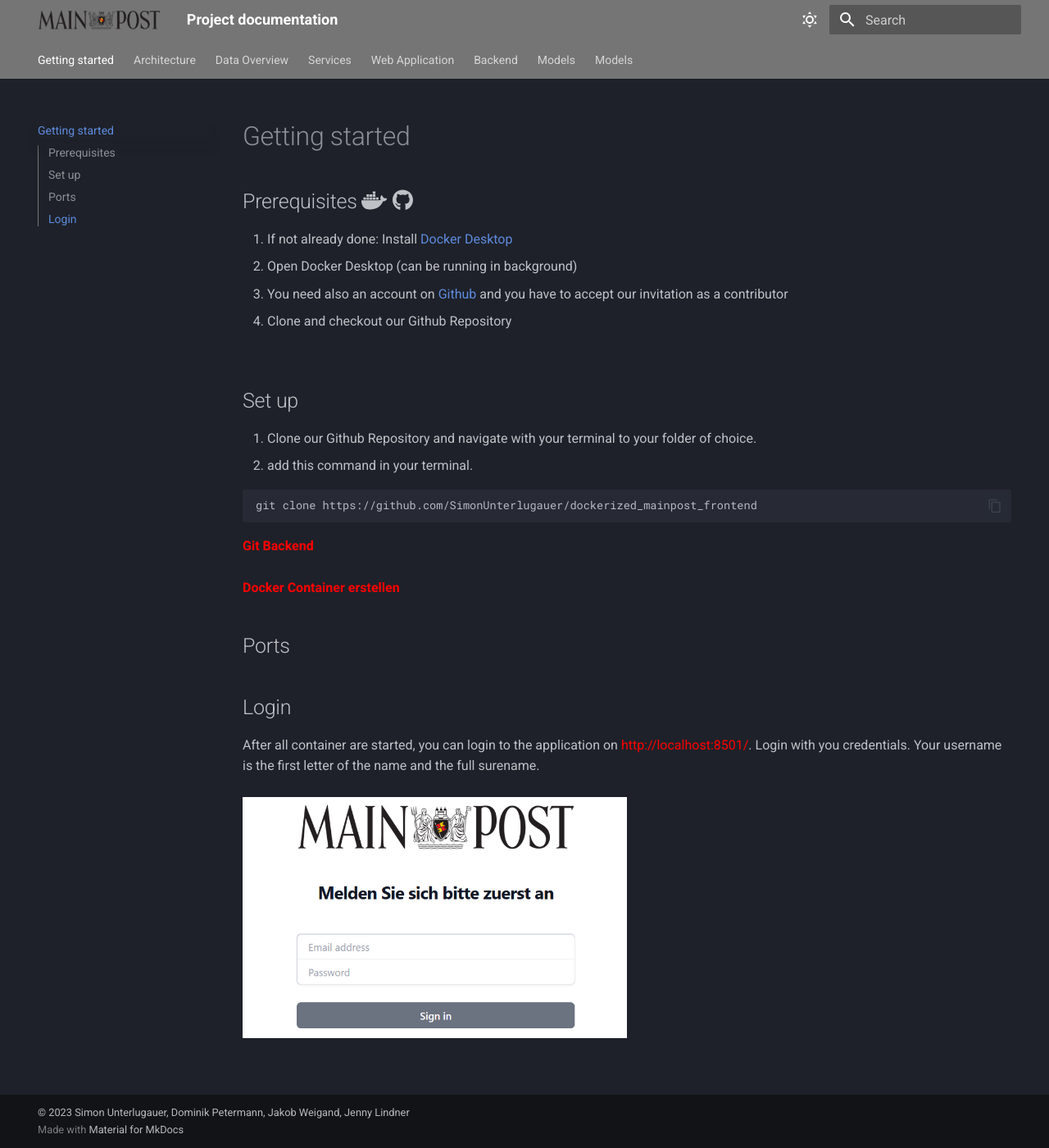
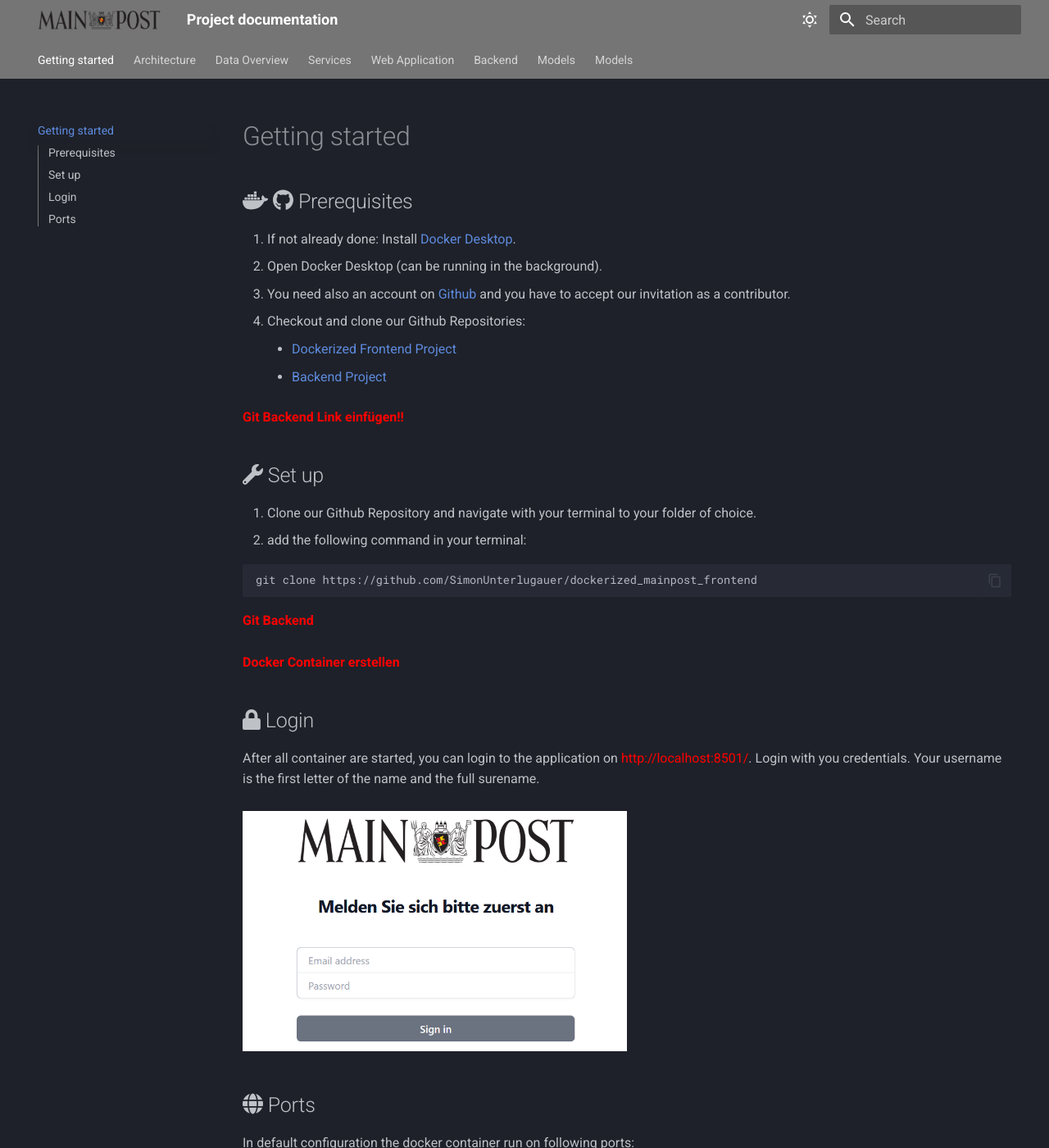
Before and after one commit to JennyLind7/mainpost-doc, an MkDocs documentation site: the page built from docs/projectSetup/setup.md, in a window 1280 px wide and 1400 px high. Shown: the whole window at 82% size. Built offline with MkDocs 1.6.1 and Material for MkDocs 9.7.7, drawn with Linux system fonts in a browser that asks for light colours; some of the changed text lies outside the part shown.

Commit message:
Getting started & Architecture Overview

````diff
--- a/docs/projectSetup/setup.md
+++ b/docs/projectSetup/setup.md
@@ -1,18 +1,21 @@
+## <i class="fab fa-docker"></i> <i class="fab fa-github"></i>  Prerequisites
 
-
-## Prerequisites <i class="fab fa-docker"></i> <i class="fab fa-github"></i>
-
-1. If not already done: Install [Docker Desktop](https://www.docker.com/products/docker-desktop/)
-2. Open Docker Desktop (can be running in background)
-3. You need also an account on [Github](https://github.com/) and you have to accept our invitation as a contributor
-4. Clone and checkout our Github Repository
-<br>
-<br>
-
-## Set up
+<ol>
+  <li>If not already done: Install <a href="https://www.docker.com/products/docker-desktop/">Docker Desktop</a>.</li>
+  <li>Open Docker Desktop (can be running in the background).</li>
+  <li>You need also an account on <a href="https://github.com/">Github</a> and you have to accept our invitation as a contributor.</li>
+  <li>Checkout and clone our Github Repositories:
+    <ul>
+      <li><a href="https://github.com/SimonUnterlugauer/dockerized_mainpost_frontend">Dockerized Frontend Project</a></li>
+      <li><a href="https://github.com/SimonUnterlugauer/dockerized_mainpost_frontend">Backend Project</a></li>
+    </ul>
+  </li>
+</ol>
+<span style="color: red;">**Git Backend Link einfügen!!**</span>
+## <i class="fas fa-wrench"></i>  Set up
 
 1. Clone our Github Repository and navigate with your terminal to your folder of choice.
-2. add this command in your terminal.
+2. add the following command in your terminal:
 <br>
 ```
 git clone https://github.com/SimonUnterlugauer/dockerized_mainpost_frontend
@@ -22,10 +25,24 @@
 <br>
 <span style="color: red;">**Docker Container erstellen**</span>
 
-## Ports
-
-## Login
+## <i class="fas fa-lock"></i>  Login
 After all container are started, you can login to the application on <span style="color: red;"> http://localhost:8501/</span>. Login with you credentials. Your username is the first letter of the name and the full surename.
 <br>
 <br>
 <img src="/assets/login.png" alt="Login Web Application" style="max-width:50%;" >
+
+
+## <i class="fas fa-globe"></i>  Ports
+In default configuration the docker container run on following ports:
+<ul>
+  <li><strong>Frontend:</strong>
+    <p style="margin-left: 20px;">
+      Our Web Application runs at <span style="color: red;">http://localhost:8501/</span> in the browser of your choice.
+    </p>
+  </li>
+  <li><strong>Backend:</strong>
+    <p style="margin-left: 20px;">
+      <span style="color: red;">Backend Infos einfügen</span>
+    </p>
+  </li>
+</ul>
--- a/mkdocs.yml
+++ b/mkdocs.yml
@@ -59,6 +59,8 @@
 
 extra_css:
   - customer/custom.css
+  - https://maxcdn.bootstrapcdn.com/font-awesome/4.7.0/css/font-awesome.min.css
+
 
 extra_javascript:
   - "https://cdnjs.cloudflare.com/ajax/libs/font-awesome/5.15.3/js/all.min.js"
````
Also changed, not shown: docs/architecture/dockerizedArchitecture.md (+1 -1 lines), docs/architecture/overview.md (+1 -1 lines), docs/assets/application_non_transparent.png (added), docs/assets/docker.svg (deleted), docs/assets/github.svg (deleted).
